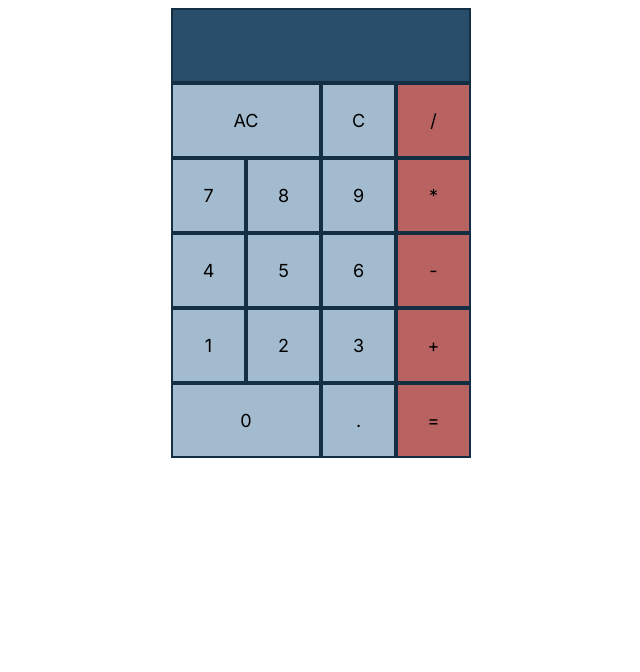
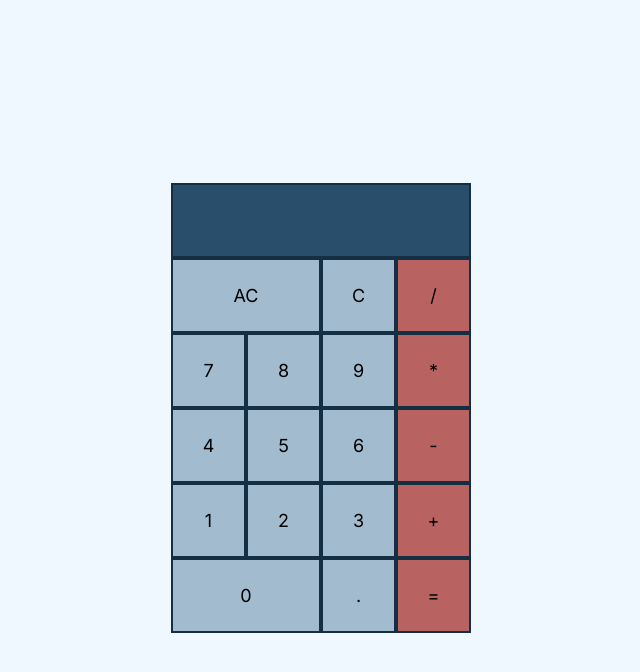
Before and after one commit to luckfeat/JavaScript-Calculator, a website built with Parcel: page index.html in a window 1280 px wide. Shown: the whole page, without its empty margins (319-959 px from the left). Built offline with nearby package versions, Linux system fonts and the light colour scheme.

Commit message:
style: Add backgroud color

```diff
--- a/style/style.css
+++ b/style/style.css
@@ -2,9 +2,14 @@
   --box-size: 75px;
 }
 
-* {
+body {
   font-size: 18px;
   font-family: 'Inter', sans-serif;
+  background-color: aliceblue;
+  height: 100vh;
+  display: flex;
+  justify-content: center;
+  align-items: center;
 }
 
 .root {
```
